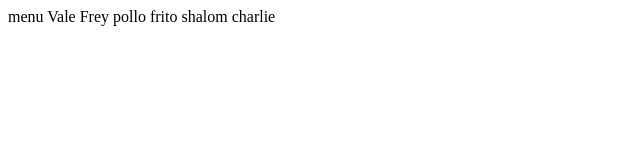
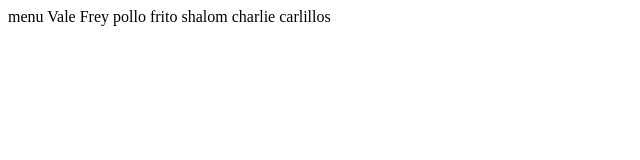
Before and after one commit to Freyzer24/NavasoftProyectoPrueba, a plain HTML site: page menu.html in a window 1280 px wide. Shown: the full height of the page, 0-640 px from the left. Drawn offline with Linux system fonts and the light colour scheme.

Commit message:
jajaj
sa

```diff
--- a/menu.html
+++ b/menu.html
@@ -10,5 +10,6 @@
     pollo frito
     shalom
     charlie
+    carlillos
 </body>
 </html>
```
